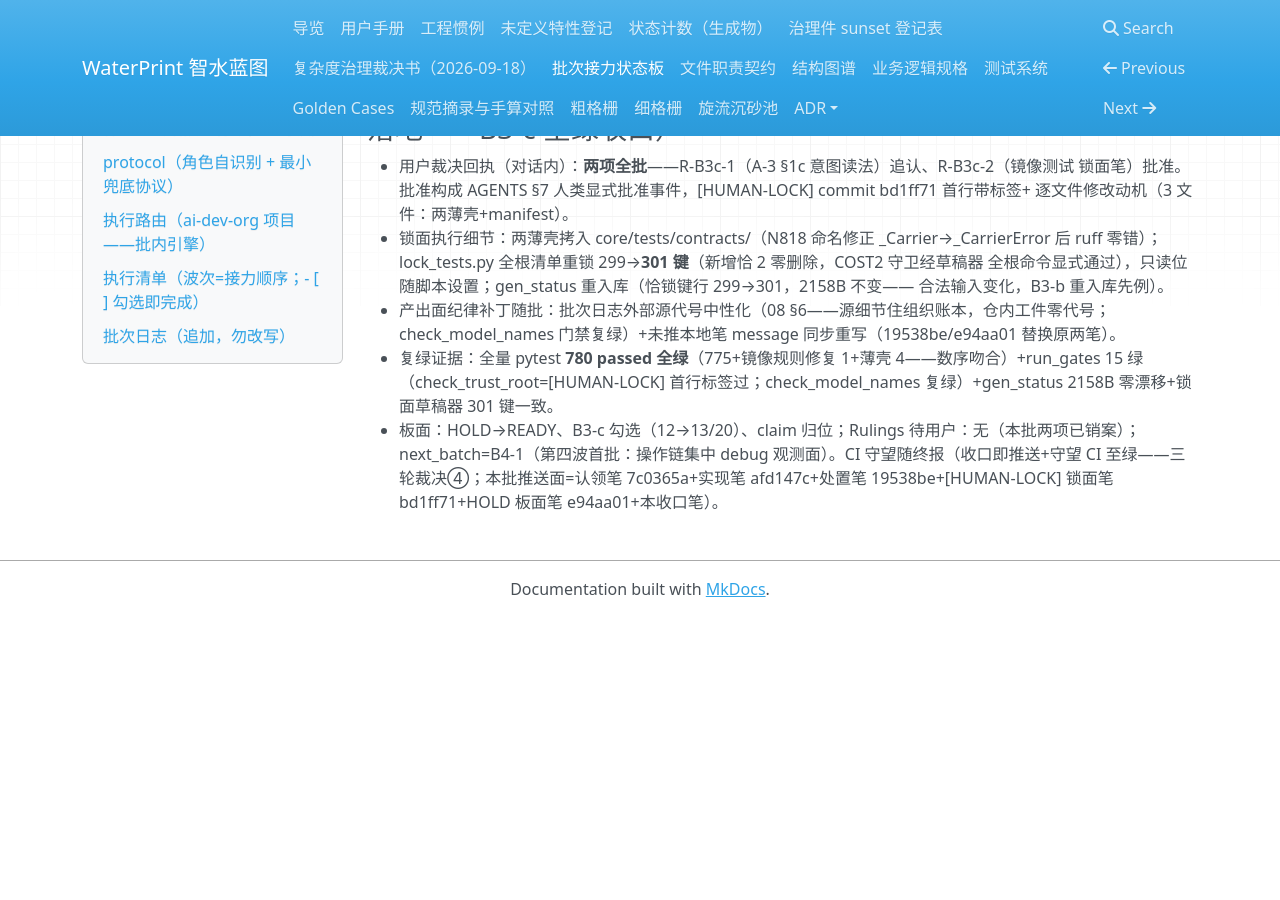
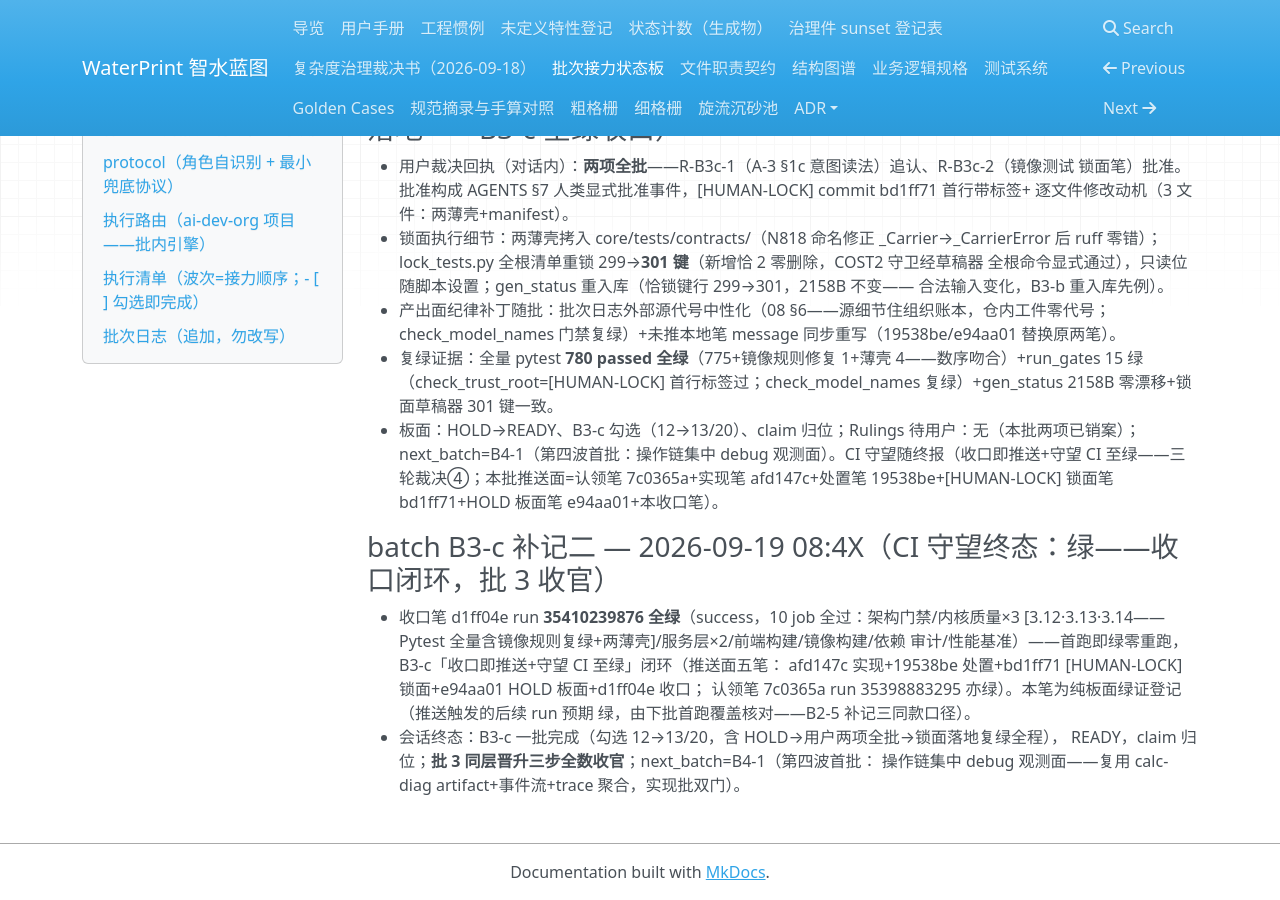
Before and after one commit to yyx20040712/waterprint, an MkDocs documentation site: the page built from docs/handoff/relay.md, in a window 1280 px wide and 900 px high, scrolled down 11127 px. Built offline with MkDocs 1.6.1, drawn with Linux system fonts in a browser that asks for light colours; nearby versions of some CDN libraries; before the commit the page ends 11744 px from its top, so only the background shows below that.

Commit message:
B3-c 补记二: CI 守望终态绿——收口笔 d1ff04e run 35410239876 全绿（10 job 首跑即绿，含镜像规则复绿+两薄壳）。会话终态：B3-c 完成 13/20，READY+claim 归位，批 3 同层晋升三步收官，next_batch=B4-1（操作链集中 debug 观测面）。

```diff
--- a/docs/handoff/relay.md
+++ b/docs/handoff/relay.md
@@ -466,3 +466,14 @@
   next_batch=B4-1（第四波首批：操作链集中 debug 观测面）。CI 守望随终报（收口即推送+守望
   CI 至绿——三轮裁决④；本批推送面=认领笔 7c0365a+实现笔 afd147c+处置笔 19538be+[HUMAN-LOCK]
   锁面笔 bd1ff71+HOLD 板面笔 e94aa01+本收口笔）。
+
+### batch B3-c 补记二 — 2026-09-19 08:4X（CI 守望终态：绿——收口闭环，批 3 收官）
+- 收口笔 d1ff04e run **35410239876 全绿**（success，10 job 全过：架构门禁/内核质量×3
+  [3.12·3.13·3.14——Pytest 全量含镜像规则复绿+两薄壳]/服务层×2/前端构建/镜像构建/依赖
+  审计/性能基准）——首跑即绿零重跑，B3-c「收口即推送+守望 CI 至绿」闭环（推送面五笔：
+  afd147c 实现+19538be 处置+bd1ff71 [HUMAN-LOCK] 锁面+e94aa01 HOLD 板面+d1ff04e 收口；
+  认领笔 7c0365a run 35398883295 亦绿）。本笔为纯板面绿证登记（推送触发的后续 run 预期
+  绿，由下批首跑覆盖核对——B2-5 补记三同款口径）。
+- 会话终态：B3-c 一批完成（勾选 12→13/20，含 HOLD→用户两项全批→锁面落地复绿全程），
+  READY，claim 归位；**批 3 同层晋升三步全数收官**；next_batch=B4-1（第四波首批：
+  操作链集中 debug 观测面——复用 calc-diag artifact+事件流+trace 聚合，实现批双门）。
```
